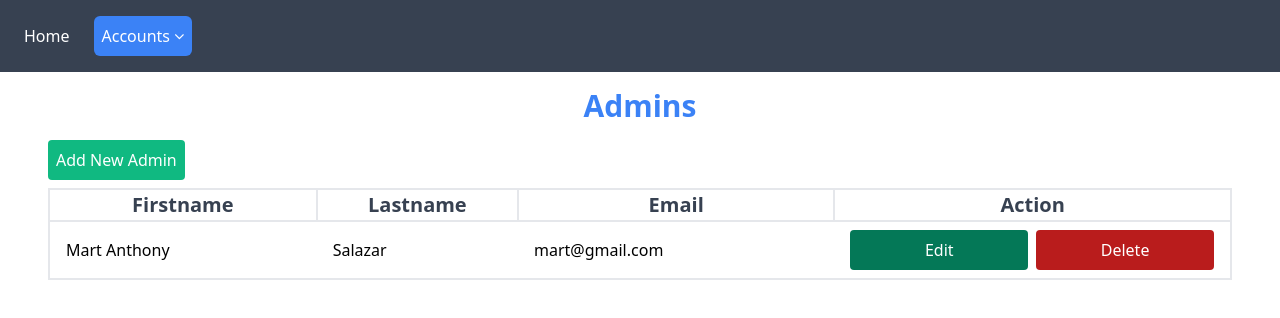
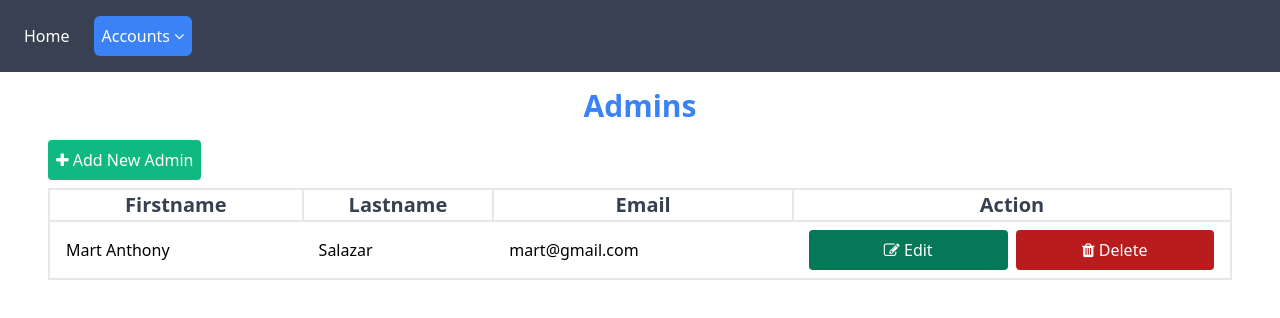
Before and after one commit to mart-anthony-stark/Shrewsbury-International-School-SAS, a Vue app in the folder client/: page /accounts/admin in a window 1280 px wide. Shown: the top 318 px of the page. Built offline with nearby package versions, Linux system fonts and the light colour scheme.

Commit message:
Add: icons

```diff
--- a/client/src/views/Admins.vue
+++ b/client/src/views/Admins.vue
@@ -10,7 +10,7 @@ const Header = defineAsyncComponent(() => import("../components/Header.vue"));
     <main class="mx-2 sm:mx-6 md:mx-12">
       <h1 class="text-center text-3xl font-bold text-blue-500 my-4">Admins</h1>
       <button class="bg-green-500 text-white p-2 rounded hover:bg-green-600">
-        Add New Admin
+        <i class="fa fa-plus" aria-hidden="true"></i> Add New Admin
       </button>
       <div class="center hidden">
         <table>
@@ -26,8 +26,12 @@ const Header = defineAsyncComponent(() => import("../components/Header.vue"));
               <td>Salazar</td>
               <td>mart@gmail.com</td>
               <td class="grid grid-cols-2 gap-2">
-                <button class="edit-btn">Edit</button>
-                <button class="del-btn">Delete</button>
+                <button class="edit-btn">
+                  <i class="fa fa-pencil-square-o" aria-hidden="true"></i> Edit
+                </button>
+                <button class="del-btn">
+                  <i class="fa fa-trash" aria-hidden="true"></i> Delete
+                </button>
               </td>
             </tr>
           </tbody>
@@ -38,5 +42,4 @@ const Header = defineAsyncComponent(() => import("../components/Header.vue"));
 </template>
 
 <style scoped>
-
 </style>
```
